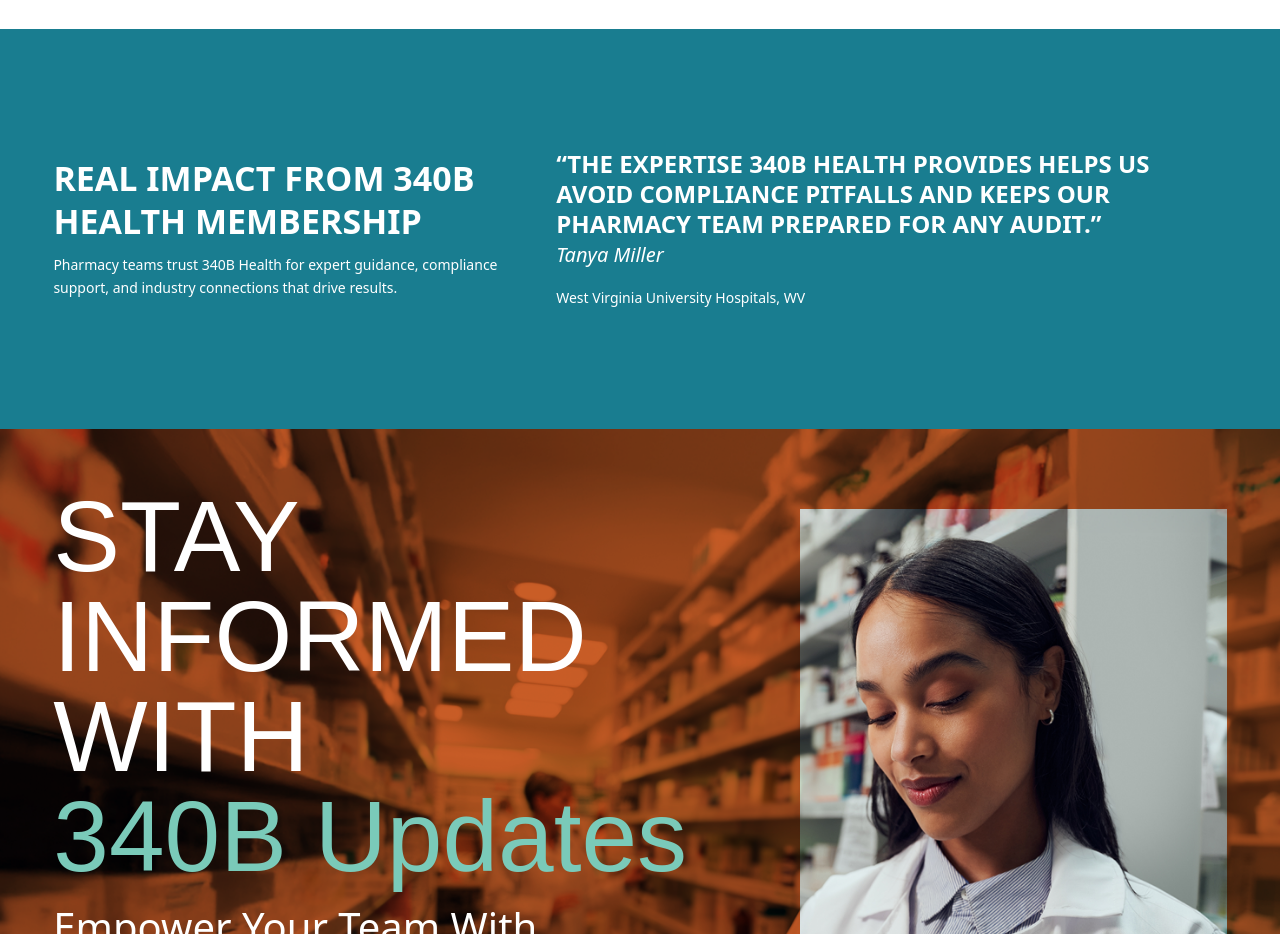
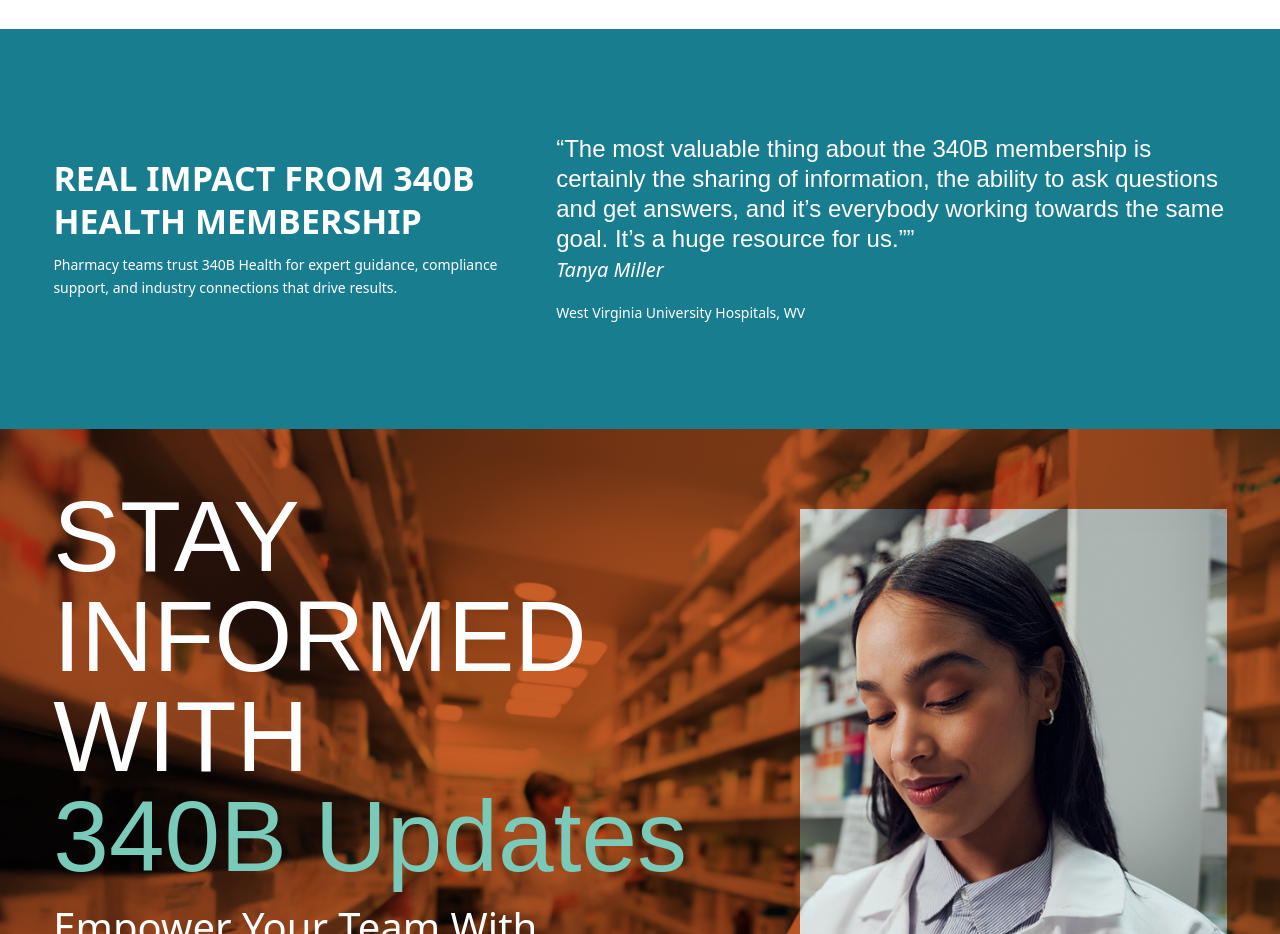
Before and after one commit to sangho122003/Tailwind-fe, a Next.js app: page /pharmacy in a window 1280 px wide. Shown: the part 3120-4054 px from the top of the page. Built offline with nearby package versions, Linux system fonts and the light colour scheme; a web font is replaced by a local one.

Commit message:
second commit

```diff
--- a/src/app/globals.css
+++ b/src/app/globals.css
@@ -7,6 +7,7 @@
 @theme {
   --font-fave: 'fave-script-pro', sans-serif;
   --font-gothic: 'trade-gothic-next-compressed', sans-serif;
+  --font-omnes: 'omnes-pro', sans-serif;
   --color-primary: #DA6027;
   --color-second: #1C8295;
   --color-head: #7ACAB9;
--- a/src/components/Footer/Footer.tsx
+++ b/src/components/Footer/Footer.tsx
@@ -18,7 +18,7 @@
             </p>
           </div>
           <div />
-          <div className="flex flex-col items-start gap-3">
+          <div className="flex flex-col items-start gap-3 ">
             <h1 className="text-[13px] sm:text-[15px] md:text-[18px] lg:text-[20px] font-bold whitespace-nowrap">
               STAY CONNECTED
             </h1>
--- a/src/components/TestimonialBlock/TestimonialDesktop.tsx
+++ b/src/components/TestimonialBlock/TestimonialDesktop.tsx
@@ -20,7 +20,7 @@
         <div className="flex-[1]" />
 
         <div className="flex-[12] flex flex-col justify-center">
-          <h2 className="text-[24px] font-extrabold uppercase leading-tight">
+          <h2 className="text-[24px] font-omnes leading-tight">
             {data.dis}
           </h2>
           <p className="text-[20px] italic font-normal leading-relaxed mb-4">
--- a/src/components/TestimonialBlock/TestimonialMobile.tsx
+++ b/src/components/TestimonialBlock/TestimonialMobile.tsx
@@ -9,11 +9,11 @@
 export default function TestimonialMobile({ data }: { data: TestimonialData }) {
   return (
     <div className="flex h-auto flex-col p-6 lg:hidden">
-      <h1 className="text-[20px] font-extrabold uppercase leading-tight mb-2">
+      <h1 className="text-[20px] font-medium leading-tight mb-2">
         {data.title}
       </h1>
       <p className="text-[14px] mb-4">{data.title2}</p>
-      <p className="text-[20px] mb-4">{data.dis}</p>
+      <p className="text-[20px] font-omnes mb-4">{data.dis}</p>
       <p className="text-[24px] italic font-normal leading-relaxed mb-4">
         {data.dis2}
       </p>
--- a/src/constants/data.ts
+++ b/src/constants/data.ts
@@ -157,7 +157,7 @@
     TestimonialBlock: {
       title: "Real Impact from 340B Health Membership",
       title2: "Pharmacy teams trust 340B Health for expert guidance, compliance support, and industry connections that drive results.",
-      dis: "“The expertise 340B Health provides helps us avoid compliance pitfalls and keeps our pharmacy team prepared for any audit.”",
+      dis: "“The most valuable thing about the 340B membership is certainly the sharing of information, the ability to ask questions and get answers, and it’s everybody working towards the same goal. It’s a huge resource for us.””",
       dis2: "Tanya Miller",
       dis3: "West Virginia University Hospitals, WV"
     },
```
